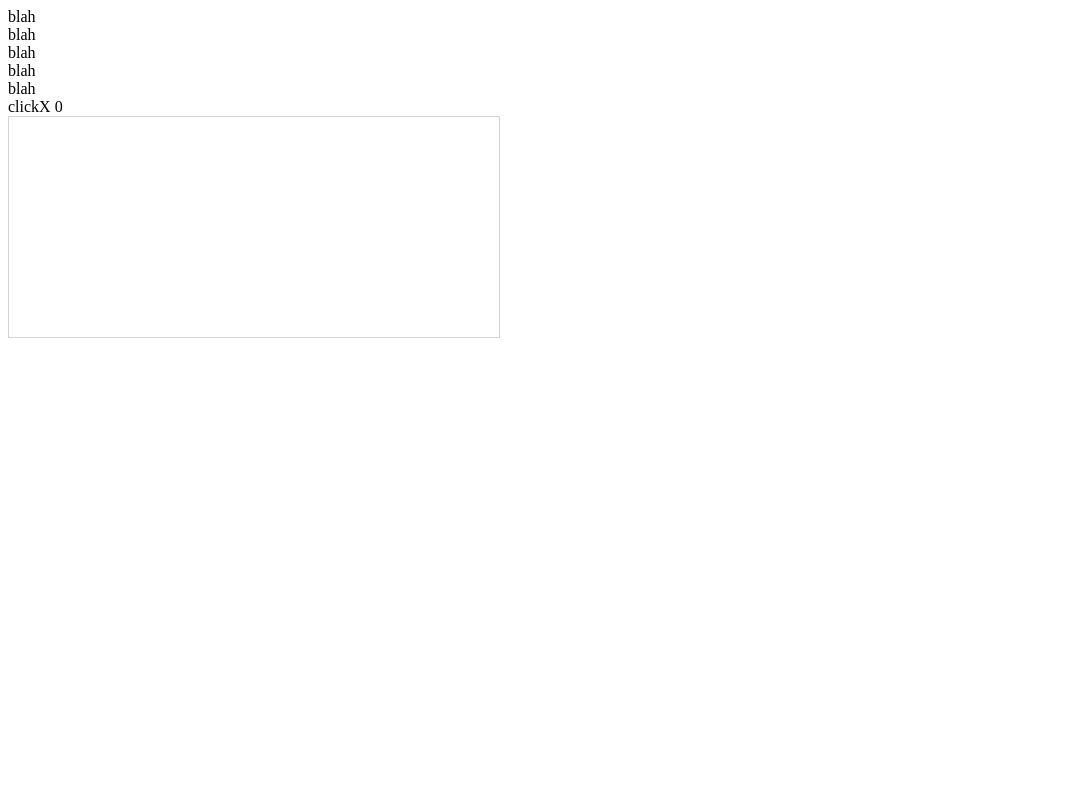
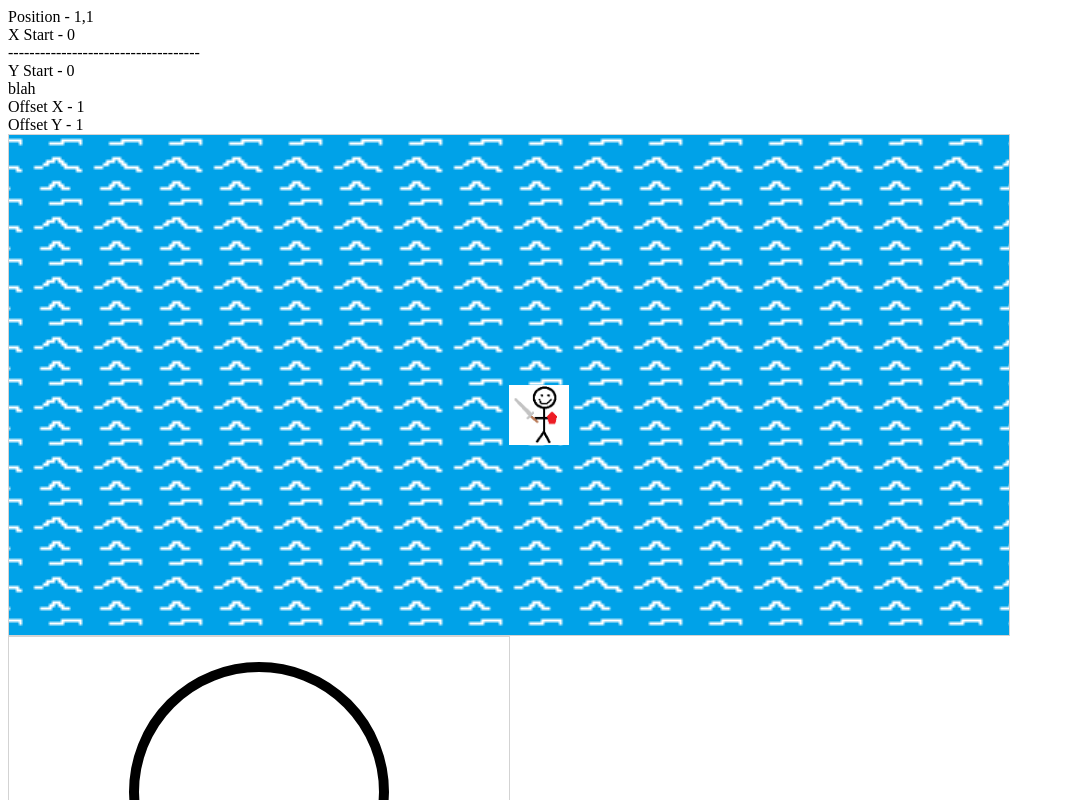
Before and after one commit to yohnstoppable/RPG1, a plain HTML site: page index.html in a window 1280 px wide. Shown: the top 800 px of the page, without its empty margins (0-1065 px from the left). Drawn offline with Linux system fonts and the light colour scheme.

Commit message:
Added drawing

```diff
--- a/index.html
+++ b/index.html
@@ -4,17 +4,21 @@
 
 	<body>
 	<div id="position">blah</div>
-	<div id="projCooldown">blah</div>
+	<div id="projCooldown">blah</div>------------------------------------
 	<div id="enemyCooldown">blah</div>
 	<div id="timer">blah</div>
 	<div id="item">blah</div>
 	<div id="score">blah</div>
-	<!---<canvas id="myCanvas" width="1000" height="500" style="border:1px solid #d3d3d3;"></canvas>--->
-	<canvas id="drawCanvas" width="490" height="220" style="border:1px solid #d3d3d3;"></canvas>
+	<canvas id="myCanvas" width="1000" height="500" style="border:1px solid #d3d3d3;"></canvas>
+	<canvas id="drawCanvas" width="500" height="500" style="border:1px solid #d3d3d3;"></canvas>
+		<script src="js/plugins/canvas2svg.js"></script>
 		<script src="js/plugins/soundjs-0.6.0.min.js"></script>
 		<script src="js/classes.js"></script>
 		<script src="js/levels/base.js"></script>
-		<!---<script src="js/game.js"></script>	--->
+		<script src="js/game.js"></script>
 		<script src="js/draw.js"></script>
+
+		<button onClick="getGeneratedSVG()">Generate Dude</button>
+		<button onClick="drawReset()">Reset Dude</button>
 	</body>
 </html>
--- a/js/draw.js
+++ b/js/draw.js
@@ -9,40 +9,31 @@ Draw = {
 
 	gameLoop : function() {
 
-		Draw.ctx.clearRect(0, 0, Draw.canvas.width, Draw.canvas.height);
+		createStickMan(Draw.ctx);
 
 //				********************	Update items on canvas	**********************
 
-		Draw.update();
-
-
+		update(Draw.ctx);
 
 		requestAnimationFrame(Draw.gameLoop);
-	},
-
-	update : function() {
-		document.getElementById("score").innerHTML = "clickX " + Draw.clickX.length;
-		Draw.ctx.strokeStyle = "#df4b26";
-		Draw.ctx.lineJoin = "round";
-		Draw.ctx.lineWidth = 5;
-
-		for(var i=0; i < Draw.clickX.length; i++) {
-			Draw.ctx.beginPath();
-			if(Draw.clickDrag[i] && i){
-				Draw.ctx.moveTo(Draw.clickX[i-1], Draw.clickY[i-1]);
-			}else{
-				Draw.ctx.moveTo(Draw.clickX[i]-1, Draw.clickY[i]);
-			}
-			Draw.ctx.lineTo(Draw.clickX[i], Draw.clickY[i]);
-			Draw.ctx.closePath();
-			Draw.ctx.stroke();
-		}
-	},
+	}
 }
 
-window.onload = function() {
-	//Game.gameLoop();
-	Draw.gameLoop()
+function update(context) {
+	context.lineJoin = "round";
+	context.lineWidth = 10;
+
+	for(var i=0; i < Draw.clickX.length; i++) {
+		context.beginPath();
+		if(Draw.clickDrag[i] && i){
+			context.moveTo(Draw.clickX[i-1], Draw.clickY[i-1]);
+		}else{
+			context.moveTo(Draw.clickX[i]-1, Draw.clickY[i]);
+		}
+		context.lineTo(Draw.clickX[i], Draw.clickY[i]);
+		context.closePath();
+		context.stroke();
+	}
 }
 
 function getMousePos(canvas, e) {
@@ -59,19 +50,72 @@ Draw.canvas.addEventListener('mousemove', function(e) {
 
 Draw.canvas.addEventListener('touchmove', touchHandler, false);
 Draw.canvas.addEventListener('touchstart', touchHandler, false);
-//Draw.canvas.addEventListener("touchend", touchEndHandler, false);
+Draw.canvas.addEventListener('mousemove', touchHandler, false);
+Draw.canvas.addEventListener('mousedown', touchHandler, false);
+
+Draw.canvas.addEventListener("touchend", touchHandler, false);
+Draw.canvas.addEventListener("mouseup", touchHandler, false);
 
 function touchHandler(e) {
 	e.preventDefault();
-	console.log(e);
-	if (e.type === "touchstart") {
+	if (e.type === "touchstart" || e.type === 'mousedown') {
+		Draw.paint = true;
 		addClick(Draw.mousePosition.x, Draw.mousePosition.y, false);
-	} else if (e.type === "touchmove") {
+	} else if ((e.type === "touchmove"|| e.type === 'mousemove') && Draw.paint) {
 		addClick(Draw.mousePosition.x, Draw.mousePosition.y, true);
+	} else if (e.type === 'mouseup' || e.type === 'touchend') {
+		Draw.paint = false;
 	}
 }
+
 function addClick(x,y,dragging) {
 	Draw.clickX.push(x);
 	Draw.clickY.push(y);
 	Draw.clickDrag.push(dragging);
 }
+
+function getGeneratedSVG() {
+	var img = new Image();
+	img.src = Draw.canvas.toDataURL("image/png");;
+	Game.player.img = img;
+}
+
+function drawReset() {
+	Draw.clickDrag = [];
+	Draw.clickX = [];
+	Draw.clickY = [];
+}
+
+function createStickMan(context) {
+	context.fillStyle = "#fff";
+	context.clearRect(0, 0, Draw.canvas.width, Draw.canvas.height);
+
+	context.strokeStyle = "#989898";
+	context.beginPath();
+	context.moveTo(Draw.canvas.width/2, Draw.canvas.height/2 + 30);
+	context.lineTo(Draw.canvas.width/2, Draw.canvas.height/2 + 150);
+	context.stroke();
+	context.beginPath();
+	context.moveTo(Draw.canvas.width/2, Draw.canvas.height/2 + 145);
+	context.lineTo(Draw.canvas.width/2 + 50, Draw.canvas.height/2 + 200);
+	context.stroke();
+	context.beginPath();
+	context.moveTo(Draw.canvas.width/2, Draw.canvas.height/2 + 145);
+	context.lineTo(Draw.canvas.width/2 - 50, Draw.canvas.height/2 + 200);
+	context.stroke();
+
+	context.beginPath();
+	context.moveTo(Draw.canvas.width/2, Draw.canvas.height/2 + 100);
+	context.lineTo(Draw.canvas.width/2 + 50, Draw.canvas.height/2 + 45);
+	context.stroke();
+	context.beginPath();
+	context.moveTo(Draw.canvas.width/2, Draw.canvas.height/2 + 100);
+	context.lineTo(Draw.canvas.width/2 - 50, Draw.canvas.height/2 + 45);
+	context.stroke();
+
+	context.strokeStyle = "#000";
+	context.beginPath();
+	context.arc(Draw.canvas.width/2,Draw.canvas.height/4 + 30,Draw.canvas.width/4,0,Math.PI*2,true); // Outer circle
+	context.fill();
+	context.stroke();
+}
--- a/js/game.js
+++ b/js/game.js
@@ -4,8 +4,8 @@ Game = {
 	paint: false,
 	canvas : document.getElementById('myCanvas'),
 	ctx : document.getElementById("myCanvas").getContext("2d"),
-	scale: 30,
-	player : new Player(1,1,30,30,"dude","images/dude.png"),
+	scale: 60,
+	player : new Player(1,1,60,60,"dude","images/dude.png"),
 	projectiles : [],
 	maxProjectiles : 5,
 	projectileCooldown : 0,
@@ -36,7 +36,13 @@ Game = {
 //				******************** 	Code for spawning game objects	**********************
 
 	draw : function (obj) {
-		Game.ctx.drawImage(obj.img, Game.canvas.width/2, Game.canvas.height/2,obj.width,obj.height);
+		if (obj.svg) {
+			console.log(Game.player.svg);
+			Game.ctx.drawSvg(obj.svg, Game.canvas.width*8.5, Game.canvas.height*8.5, obj.width, obj.height);
+		} else {
+			Game.ctx.drawImage(obj.img, Game.canvas.width/2, Game.canvas.height/2,obj.width,obj.height);
+		}
+
 	},
 
 	drawLevel : function(level) {
@@ -68,7 +74,7 @@ Game = {
 			Game.player.y = Game.player.y * Game.scale/(Game.scale+1) - ((Game.canvas.height)/((Game.scale+1)*2));
 		}
 
-		if (Game.keys[107] && Game.scale < 50) {
+		if (Game.keys[107] && Game.scale < 60) {
 			Game.scale++;
 			Game.player.width++;
 			Game.player.height++;
@@ -81,8 +87,9 @@ Game = {
 
 //			**********		Bindings		********
 window.onload = function() {
+	Game.canvas.allowTaint = true;
 	Game.gameLoop();
-	//Draw.gameLoop()
+	Draw.gameLoop();
 }
 
 window.addEventListener('keydown', function(event) {
```
